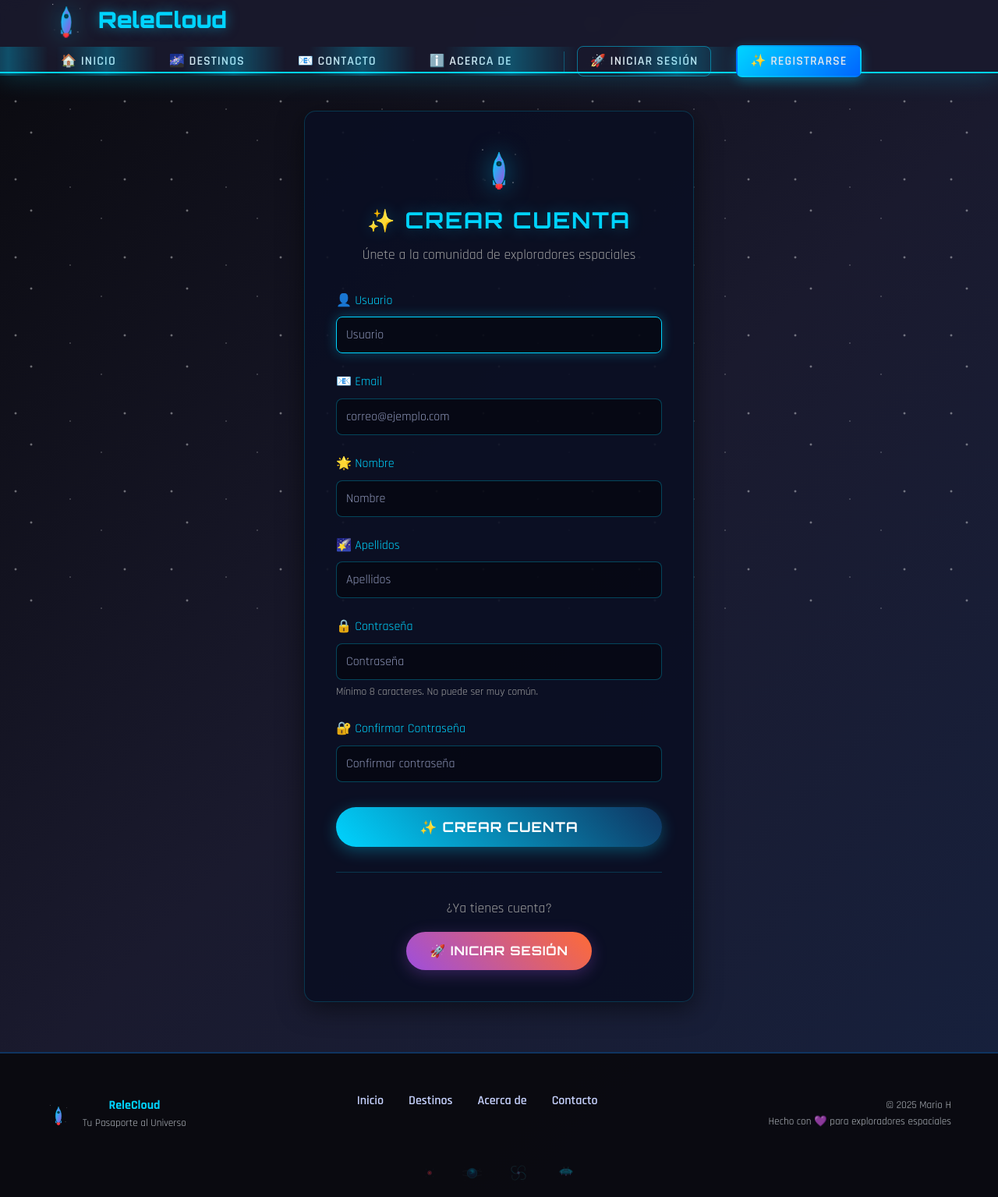
After one commit to mario-hernandez-santos/Proyecto_Django, a Django app: page /register/ in a window 1280 px wide. The commit adds this page. Shown: the whole page at 78% size. Run offline with Django 5.2, Linux system fonts and the light colour scheme.

Commit message:
add login y registro

```diff
--- a/relecloud/forms.py
+++ b/relecloud/forms.py
@@ -1,7 +1,64 @@
 from django import forms
+from django.contrib.auth.forms import UserCreationForm
+from django.contrib.auth.models import User
 from .models import Destination
 
 MAX_IMAGE_SIZE_BYTES = 5 * 1024 * 1024  # 5MB
+
+class UserRegistrationForm(UserCreationForm):
+    """Formulario de registro de usuarios con campos adicionales."""
+
+    email = forms.EmailField(
+        required=True,
+        widget=forms.EmailInput(attrs={
+            'class': 'form-control',
+            'placeholder': 'correo@ejemplo.com'
+        })
+    )
+    first_name = forms.CharField(
+        required=True,
+        max_length=150,
+        widget=forms.TextInput(attrs={
+            'class': 'form-control',
+            'placeholder': 'Nombre'
+        })
+    )
+    last_name = forms.CharField(
+        required=True,
+        max_length=150,
+        widget=forms.TextInput(attrs={
+            'class': 'form-control',
+            'placeholder': 'Apellidos'
+        })
+    )
+
+    class Meta:
+        model = User
+        fields = ['username', 'email', 'first_name', 'last_name', 'password1', 'password2']
+        widgets = {
+            'username': forms.TextInput(attrs={
+                'class': 'form-control',
+                'placeholder': 'Usuario'
+            })
+        }
+
+    def __init__(self, *args, **kwargs):
+        super().__init__(*args, **kwargs)
+        # Personalizar widgets para las contraseñas
+        self.fields['password1'].widget.attrs.update({
+            'class': 'form-control',
+            'placeholder': 'Contraseña'
+        })
+        self.fields['password2'].widget.attrs.update({
+            'class': 'form-control',
+            'placeholder': 'Confirmar contraseña'
+        })
+
+    def clean_email(self):
+        email = self.cleaned_data.get('email')
+        if User.objects.filter(email=email).exists():
+            raise forms.ValidationError('Este email ya está registrado.')
+        return email
 
 class DestinationForm(forms.ModelForm):
     class Meta:
--- a/relecloud/templates/base.html
+++ b/relecloud/templates/base.html
@@ -28,6 +28,25 @@
                     <li><a href="{% url 'destinations' %}" class="nav-link">🌌 Destinos</a></li>
                     <li><a href="{% url 'info_request' %}" class="nav-link">📧 Contacto</a></li>
                     <li><a href="{% url 'about' %}" class="nav-link">ℹ️ Acerca de</a></li>
+
+                    {% if user.is_authenticated %}
+                        <li style="margin-left: 1rem; border-left: 1px solid rgba(0, 212, 255, 0.3); padding-left: 1rem;">
+                            <span class="nav-link" style="color: #00d4ff; cursor: default;">
+                                👤 {{ user.first_name|default:user.username }}
+                            </span>
+                        </li>
+                        {% if user.is_superuser %}
+                            <li><a href="/admin/" class="nav-link" style="color: #ff4646;">⚙️ Admin</a></li>
+                        {% endif %}
+                        <li><a href="{% url 'logout' %}" class="nav-link" style="color: #ff8c00;">🚪 Salir</a></li>
+                    {% else %}
+                        <li style="margin-left: 1rem; border-left: 1px solid rgba(0, 212, 255, 0.3); padding-left: 1rem;">
+                            <a href="{% url 'login' %}" class="nav-link btn-outline">🚀 Iniciar Sesión</a>
+                        </li>
+                        <li>
+                            <a href="{% url 'register' %}" class="nav-link btn-register">✨ Registrarse</a>
+                        </li>
+                    {% endif %}
                 </ul>
             </div>
         </nav>
@@ -157,6 +176,34 @@
         filter: drop-shadow(0 0 10px rgba(0, 212, 255, 0.5));
     }
 
+    /* Estilos para botones de autenticación */
+    .btn-outline {
+        border: 1px solid rgba(0, 212, 255, 0.5) !important;
+        padding: 0.5rem 1rem !important;
+        border-radius: 8px !important;
+        transition: all 0.3s ease !important;
+    }
+
+    .btn-outline:hover {
+        background: rgba(0, 212, 255, 0.1) !important;
+        border-color: #00d4ff !important;
+        transform: translateY(-2px) !important;
+    }
+
+    .btn-register {
+        background: linear-gradient(135deg, #00d4ff 0%, #0066ff 100%) !important;
+        padding: 0.5rem 1rem !important;
+        border-radius: 8px !important;
+        font-weight: 600 !important;
+        transition: all 0.3s ease !important;
+        box-shadow: 0 4px 15px rgba(0, 212, 255, 0.3) !important;
+    }
+
+    .btn-register:hover {
+        transform: translateY(-2px) !important;
+        box-shadow: 0 6px 20px rgba(0, 212, 255, 0.5) !important;
+    }
+
     /* Responsive */
     @media (max-width: 768px) {
         .nav-menu {
--- a/relecloud/templates/cruise_detail.html
+++ b/relecloud/templates/cruise_detail.html
@@ -147,7 +147,7 @@ ReleCloud - {{ cruise.name }}
         <!-- Mensaje para usuarios no autenticados -->
         <div style="background: rgba(255, 193, 7, 0.1); padding: 1.5rem; border-radius: 10px; margin-bottom: 2rem; border: 2px solid #ffc107; text-align: center;">
             <p style="color: #ffc107; font-size: 1.1rem;">
-                🔒 Debes <a href="{% url 'admin:login' %}?next={{ request.path }}" style="color: var(--plasma-cyan); text-decoration: underline;">iniciar sesión</a> para compartir tu opinión
+                🔒 Debes <a href="{% url 'login' %}?next={{ request.path }}" style="color: var(--plasma-cyan); text-decoration: underline;">iniciar sesión</a> para compartir tu opinión
             </p>
         </div>
         {% endif %}
@@ -231,7 +231,7 @@ ReleCloud - {{ cruise.name }}
         <!-- Usuario no autenticado -->
         <div style="background: rgba(255, 193, 7, 0.1); padding: 1.5rem; border-radius: 10px; margin-bottom: 2rem; border: 2px solid #ffc107; text-align: center;">
             <p style="color: #ffc107; font-size: 1.1rem;">
-                🔒 Debes <a href="{% url 'admin:login' %}?next={{ request.path }}" style="color: var(--plasma-cyan); text-decoration: underline;">iniciar sesión</a> y haber comprado este crucero para valorarlo
+                🔒 Debes <a href="{% url 'login' %}?next={{ request.path }}" style="color: var(--plasma-cyan); text-decoration: underline;">iniciar sesión</a> y haber comprado este crucero para valorarlo
             </p>
         </div>
         {% endif %}
--- a/relecloud/templates/destination_detail.html
+++ b/relecloud/templates/destination_detail.html
@@ -123,7 +123,7 @@ ReleCloud - {{ destination.name }}
         <!-- Mensaje para usuarios no autenticados -->
         <div style="background: rgba(255, 193, 7, 0.1); padding: 1.5rem; border-radius: 10px; margin-bottom: 2rem; border: 2px solid #ffc107; text-align: center;">
             <p style="color: #ffc107; font-size: 1.1rem;">
-                🔒 Debes <a href="{% url 'admin:login' %}?next={{ request.path }}" style="color: var(--plasma-cyan); text-decoration: underline;">iniciar sesión</a> para compartir tu opinión
+                🔒 Debes <a href="{% url 'login' %}?next={{ request.path }}" style="color: var(--plasma-cyan); text-decoration: underline;">iniciar sesión</a> para compartir tu opinión
             </p>
         </div>
         {% endif %}
@@ -207,7 +207,7 @@ ReleCloud - {{ destination.name }}
         <!-- Usuario no autenticado -->
         <div style="background: rgba(255, 193, 7, 0.1); padding: 1.5rem; border-radius: 10px; margin-bottom: 2rem; border: 2px solid #ffc107; text-align: center;">
             <p style="color: #ffc107; font-size: 1.1rem;">
-                🔒 Debes <a href="{% url 'admin:login' %}?next={{ request.path }}" style="color: var(--plasma-cyan); text-decoration: underline;">iniciar sesión</a> y haber comprado un crucero para valorar
+                🔒 Debes <a href="{% url 'login' %}?next={{ request.path }}" style="color: var(--plasma-cyan); text-decoration: underline;">iniciar sesión</a> y haber comprado un crucero para valorar
             </p>
         </div>
         {% endif %}
--- /dev/null
+++ b/relecloud/templates/register.html
@@ -0,0 +1,134 @@
+{% extends 'base.html' %}
+{% load static %}
+
+{% block title %}Registrarse - ReleCloud{% endblock %}
+
+{% block content %}
+<div class="container" style="margin-top: 3rem; margin-bottom: 3rem;">
+    <div style="max-width: 500px; margin: 0 auto; background: rgba(10, 15, 35, 0.9); padding: 2.5rem; border-radius: 15px; border: 1px solid rgba(0, 212, 255, 0.2); box-shadow: 0 8px 32px rgba(0, 0, 0, 0.5);">
+        <div style="text-align: center; margin-bottom: 2rem;">
+            <img src="{% static 'img/rocket-icon.svg' %}" width="60" height="60" alt="ReleCloud" style="margin-bottom: 1rem; filter: drop-shadow(0 0 15px rgba(0, 212, 255, 0.5));"/>
+            <h2 style="color: #00d4ff; margin: 0; font-size: 1.8rem;">✨ Crear Cuenta</h2>
+            <p style="color: #a0a0a0; margin-top: 0.5rem;">Únete a la comunidad de exploradores espaciales</p>
+        </div>
+
+        <form method="post" style="display: flex; flex-direction: column; gap: 1.5rem;">
+            {% csrf_token %}
+
+            <div>
+                <label for="id_username" style="display: block; color: #00d4ff; margin-bottom: 0.5rem; font-weight: 500;">
+                    👤 Usuario
+                </label>
+                {{ form.username }}
+                {% if form.username.errors %}
+                    <div style="color: #ff4646; font-size: 0.9rem; margin-top: 0.3rem;">
+                        {{ form.username.errors.0 }}
+                    </div>
+                {% endif %}
+            </div>
+
+            <div>
+                <label for="id_email" style="display: block; color: #00d4ff; margin-bottom: 0.5rem; font-weight: 500;">
+                    📧 Email
+                </label>
+                {{ form.email }}
+                {% if form.email.errors %}
+                    <div style="color: #ff4646; font-size: 0.9rem; margin-top: 0.3rem;">
+                        {{ form.email.errors.0 }}
+                    </div>
+                {% endif %}
+            </div>
+
+            <div>
+                <label for="id_first_name" style="display: block; color: #00d4ff; margin-bottom: 0.5rem; font-weight: 500;">
+                    🌟 Nombre
+                </label>
+                {{ form.first_name }}
+                {% if form.first_name.errors %}
+                    <div style="color: #ff4646; font-size: 0.9rem; margin-top: 0.3rem;">
+                        {{ form.first_name.errors.0 }}
+                    </div>
+                {% endif %}
+            </div>
+
+            <div>
+                <label for="id_last_name" style="display: block; color: #00d4ff; margin-bottom: 0.5rem; font-weight: 500;">
+                    🌠 Apellidos
+                </label>
+                {{ form.last_name }}
+                {% if form.last_name.errors %}
+                    <div style="color: #ff4646; font-size: 0.9rem; margin-top: 0.3rem;">
+                        {{ form.last_name.errors.0 }}
+                    </div>
+                {% endif %}
+            </div>
+
+            <div>
+                <label for="id_password1" style="display: block; color: #00d4ff; margin-bottom: 0.5rem; font-weight: 500;">
+                    🔒 Contraseña
+                </label>
+                {{ form.password1 }}
+                {% if form.password1.errors %}
+                    <div style="color: #ff4646; font-size: 0.9rem; margin-top: 0.3rem;">
+                        {{ form.password1.errors.0 }}
+                    </div>
+                {% endif %}
+                <small style="color: #a0a0a0; font-size: 0.85rem; margin-top: 0.3rem; display: block;">
+                    Mínimo 8 caracteres. No puede ser muy común.
+                </small>
+            </div>
+
+            <div>
+                <label for="id_password2" style="display: block; color: #00d4ff; margin-bottom: 0.5rem; font-weight: 500;">
+                    🔐 Confirmar Contraseña
+                </label>
+                {{ form.password2 }}
+                {% if form.password2.errors %}
+                    <div style="color: #ff4646; font-size: 0.9rem; margin-top: 0.3rem;">
+                        {{ form.password2.errors.0 }}
+                    </div>
+                {% endif %}
+            </div>
+
+            <button
+                type="submit"
+                class="btn btn-primary"
+                style="width: 100%; padding: 0.9rem; font-size: 1.1rem; margin-top: 0.5rem;"
+            >
+                ✨ Crear Cuenta
+            </button>
+        </form>
+
+        <div style="text-align: center; margin-top: 2rem; padding-top: 2rem; border-top: 1px solid rgba(0, 212, 255, 0.2);">
+            <p style="color: #a0a0a0; margin-bottom: 1rem;">¿Ya tienes cuenta?</p>
+            <a href="{% url 'login' %}" class="btn btn-secondary">
+                🚀 Iniciar Sesión
+            </a>
+        </div>
+    </div>
+</div>
+
+<style>
+    /* Estilos para campos de formulario */
+    #id_username, #id_email, #id_first_name, #id_last_name, #id_password1, #id_password2 {
+        width: 100%;
+        padding: 0.75rem;
+        background: rgba(0, 0, 0, 0.4);
+        border: 1px solid rgba(0, 212, 255, 0.3);
+        border-radius: 8px;
+        color: #fff;
+        font-size: 1rem;
+        transition: all 0.3s ease;
+    }
+
+    #id_username:focus, #id_email:focus, #id_first_name:focus, #id_last_name:focus, #id_password1:focus, #id_password2:focus {
+        outline: none;
+        border-color: #00d4ff;
+        box-shadow: 0 0 15px rgba(0, 212, 255, 0.3);
+    }
+
+    .errorlist {
+        display: none;
+    }
+</style>
+{% endblock %}
--- a/relecloud/urls.py
+++ b/relecloud/urls.py
@@ -16,4 +16,8 @@ urlpatterns = [
     path('cruise/<int:pk>/comment/', views.add_cruise_comment, name='cruise_comment'),
     path('cruise/<int:pk>/review/', views.add_cruise_review, name='cruise_review'),
     path('info_request/', views.InfoRequestCreateView.as_view(), name='info_request'),
+    # Autenticación
+    path('register/', views.register_view, name='register'),
+    path('login/', views.login_view, name='login'),
+    path('logout/', views.logout_view, name='logout'),
 ]
--- a/relecloud/views.py
+++ b/relecloud/views.py
@@ -1,7 +1,7 @@
 from django.shortcuts import render, redirect, get_object_or_404
 from . import models
 from . import models
-from .forms import DestinationForm
+from .forms import DestinationForm, UserRegistrationForm
 from django.views import generic
 from django.urls import reverse_lazy
 from django.contrib.messages.views import SuccessMessageMixin
@@ -10,6 +10,8 @@ from django.contrib import messages
 from django.db.models import Count, Avg, F, Q
 from django.core.exceptions import ValidationError
 from .forms import ReviewForm
+from django.contrib.auth import login, authenticate, logout
+from django.contrib.auth.forms import AuthenticationForm
 
 # Create your views here.
 def index(request):
@@ -262,3 +264,53 @@ def add_cruise_review(request, pk):
             messages.error(request, 'Debes seleccionar una puntuación.')
 
     return redirect('cruise_detail', pk=pk)
+
+# ============= VISTAS DE AUTENTICACIÓN =============
+
+def register_view(request):
+    """Vista de registro de usuarios."""
+    if request.user.is_authenticated:
+        return redirect('index')
+
+    if request.method == 'POST':
+        form = UserRegistrationForm(request.POST)
+        if form.is_valid():
+            user = form.save()
+            # Iniciar sesión automáticamente después del registro
+            login(request, user)
+            messages.success(
+                request,
+                f'¡Bienvenido, {user.first_name}! Tu cuenta ha sido creada exitosamente. 🚀'
+            )
+            return redirect('index')
+    else:
+        form = UserRegistrationForm()
+
+    return render(request, 'register.html', {'form': form})
+
+def login_view(request):
+    """Vista de inicio de sesión."""
+    if request.user.is_authenticated:
+        return redirect('index')
+
+    if request.method == 'POST':
+        form = AuthenticationForm(request, data=request.POST)
+        if form.is_valid():
+            username = form.cleaned_data.get('username')
+            password = form.cleaned_data.get('password')
+            user = authenticate(username=username, password=password)
+            if user is not None:
+                login(request, user)
+                messages.success(request, f'¡Bienvenido de nuevo, {user.first_name}! 🚀')
+                next_url = request.GET.get('next', 'index')
+                return redirect(next_url)
+    else:
+        form = AuthenticationForm()
+
+    return render(request, 'login.html', {'form': form})
+
+def logout_view(request):
+    """Vista de cierre de sesión."""
+    logout(request)
+    messages.info(request, '¡Hasta pronto, explorador! Has cerrado sesión exitosamente. 👋')
+    return redirect('index')
```
Also changed, not shown: relecloud/templates/login.html (added, +71 -0 lines).
